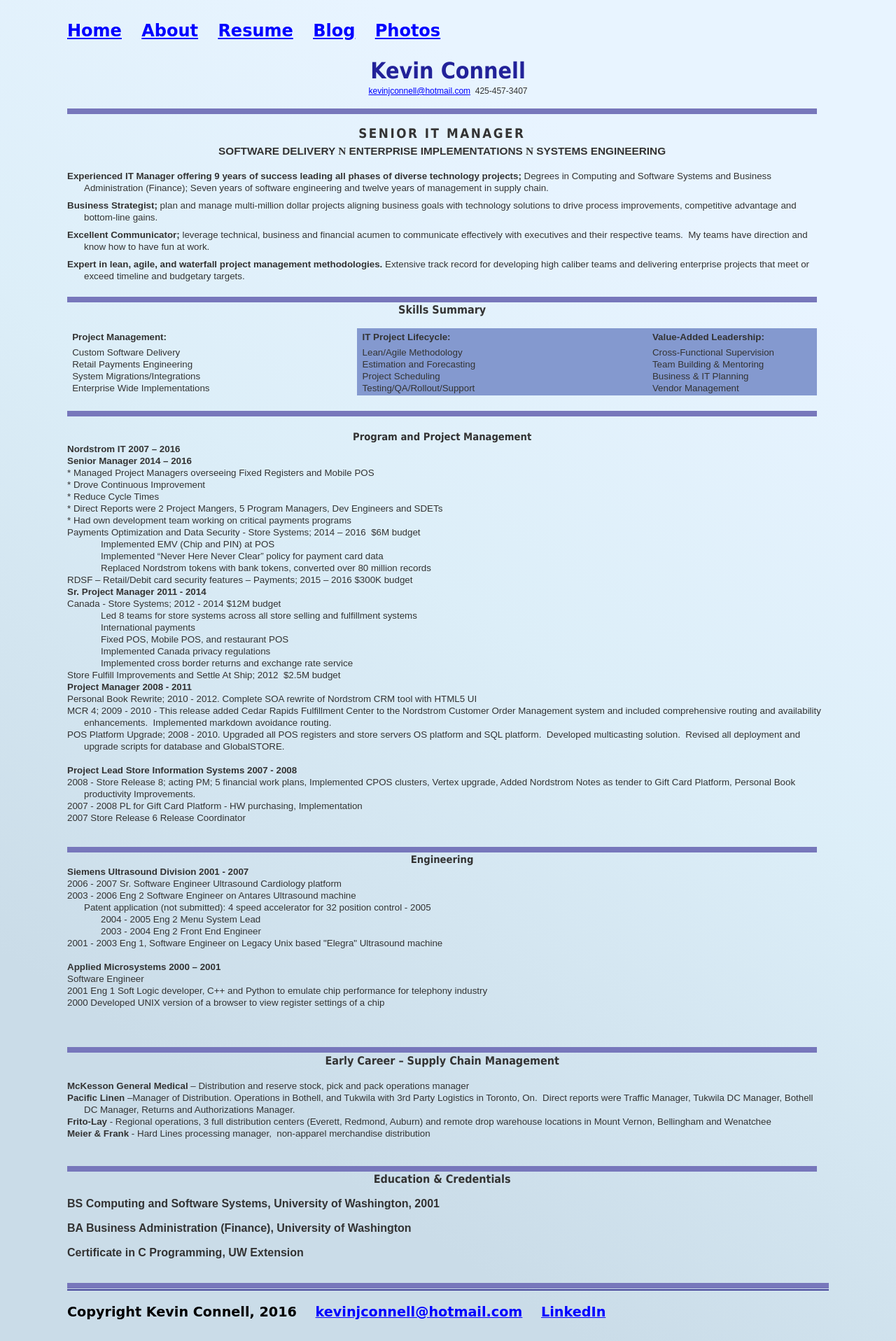
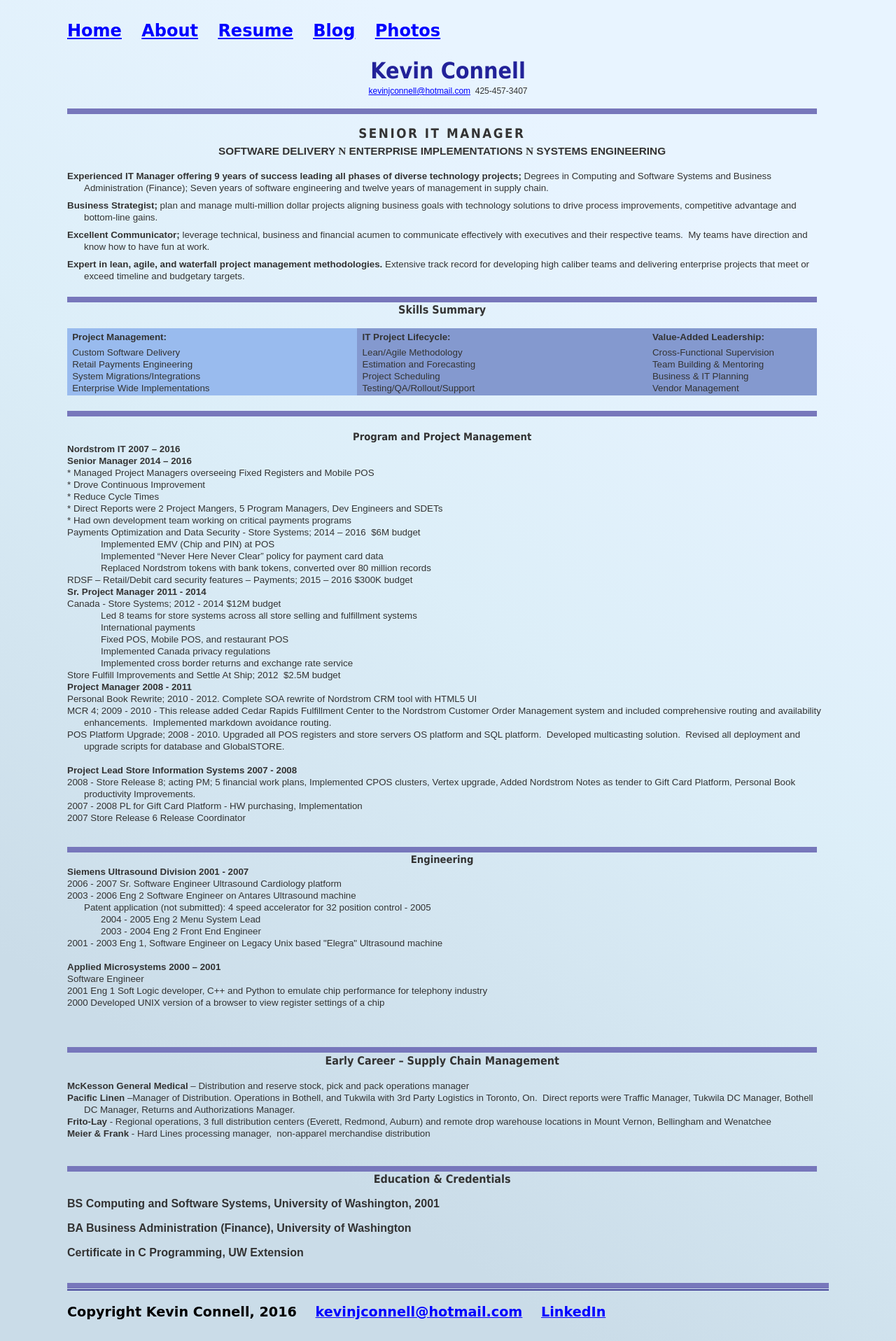
Before and after one commit to mo4dawg/mo4dawg.github.io, a Jekyll site: the page built from CV/index.html, in a window 1280 px wide. Shown: the whole page at 70% size. Built offline with Jekyll 4.4.1, drawn with Linux system fonts in a browser that asks for light colours.

Commit message:
Update index.html

```diff
--- a/CV/index.html
+++ b/CV/index.html
@@ -442,7 +442,7 @@
  style='margin: 0px;
  mso-padding-alt:0in 5.4pt 0in 5.4pt'>
  <tr style='mso-yfti-irow:0;mso-yfti-firstrow:yes;mso-yfti-lastrow:yes'>
-  <td width = "400" valign=top style='background:99BBEE;color:#EFEFEF;padding:0in 5.4pt 0in 5.4pt'>
+  <td width = "400" valign=top style='background:#99BBEE;color:#EFEFEF;padding:0in 5.4pt 0in 5.4pt'>
   <p class=MsoNormal style='margin-top:2.0pt;margin-right:0in;margin-bottom:
   4.0pt;margin-left:0in;line-height:normal'><span style='mso-bookmark:top'><b
   style='mso-bidi-font-weight:normal'><span style='font-size:10.0pt;font-family:
```
